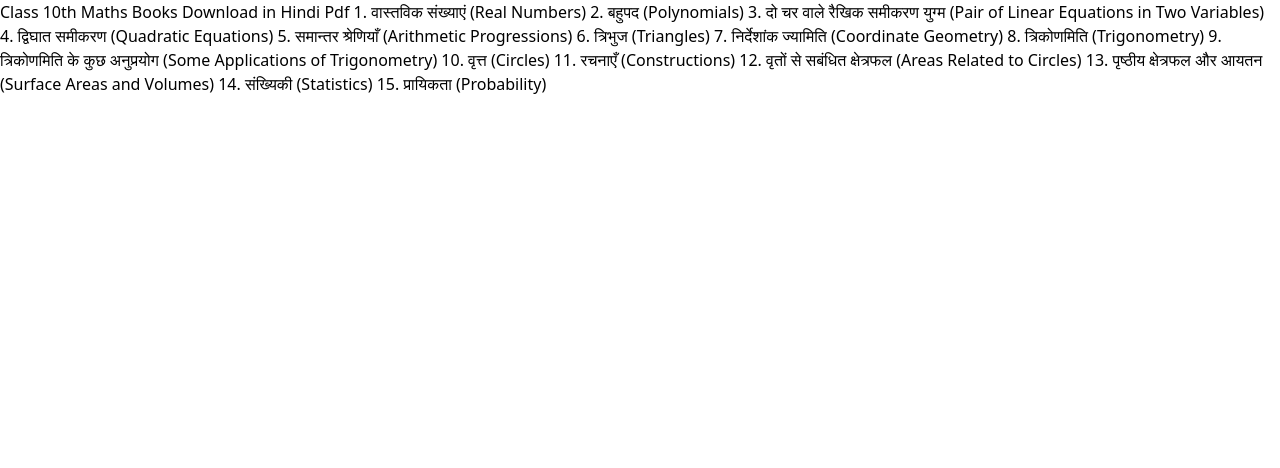
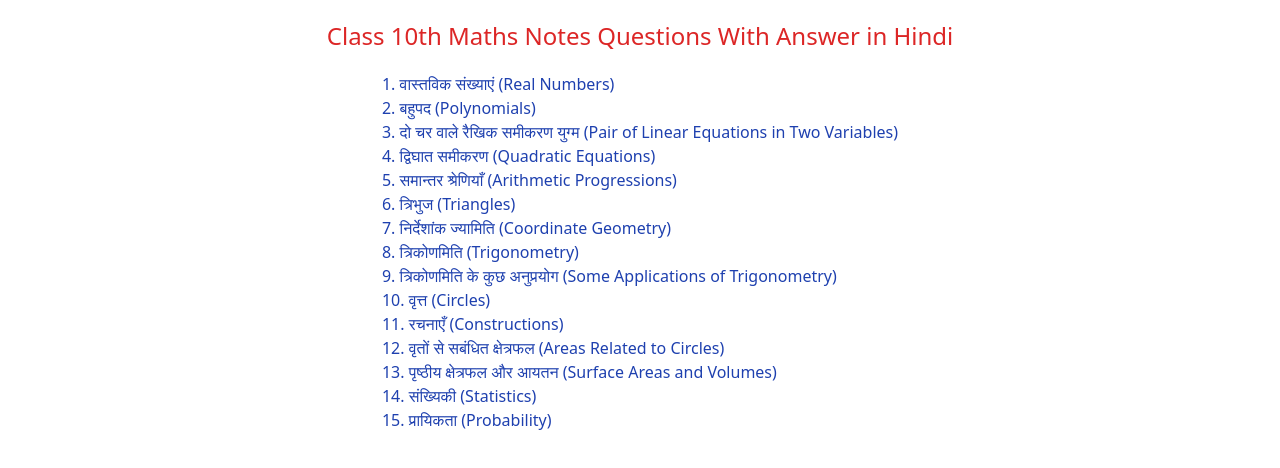
Before and after one commit to ashutoshkr28/nafis, a Next.js app: page /notes/math in a window 1280 px wide. Shown: the top 468 px of the page. Built offline with nearby package versions, Linux system fonts and the light colour scheme.

Commit message:
new quii

```diff
--- /dev/null
+++ b/app/[note]/real/page.jsx
@@ -0,0 +1,11 @@
+import React from 'react'
+
+const page = () => {
+  return (
+    <div>
+      <h1>hello </h1>
+    </div>
+  )
+}
+
+export default page
--- a/app/layout.js
+++ b/app/layout.js
@@ -1,6 +1,8 @@
 import localFont from "next/font/local";
 import "./globals.css";
-import Description from "@/components/description";
+// import Description from "@/components/description";
+// import Item from "@/components/Item";
+// import Itemlist from "@/components/Itemlist";
 
 const geistSans = localFont({
   src: "./fonts/GeistVF.woff",
@@ -25,6 +27,7 @@ export default function RootLayout({ children }) {
       <body
         className={`${geistSans.variable} ${geistMono.variable} antialiased`}
       >
+        {/* <Itemlist></Itemlist> */}
         {children}
       </body>
     </html>
--- a/app/notes/math/page.jsx
+++ b/app/notes/math/page.jsx
@@ -1,27 +1,40 @@
+import Link from 'next/link'
 import React from 'react'
 
-const page = () => {
+const Page = () => {
   return (
-    <div>
-    <h1>Class 10th Maths Books Download in Hindi Pdf
+    <div className=''>
 
-1. वास्तविक संख्याएं (Real Numbers)
-2. बहुपद (Polynomials)
-3. दो चर वाले रैखिक समीकरण युग्म (Pair of Linear Equations in Two Variables)
-4. द्विघात समीकरण (Quadratic Equations)
-5. समान्तर श्रेणियाँ (Arithmetic Progressions)
-6. त्रिभुज (Triangles)
-7. निर्देशांक ज्यामिति (Coordinate Geometry)
-8. त्रिकोणमिति (Trigonometry)
-9. त्रिकोणमिति के कुछ अनुप्रयोग (Some Applications of Trigonometry)
-10. वृत्त (Circles)
-11. रचनाएँ (Constructions)
-12. वृतों से सबंधित क्षेत्रफल (Areas Related to Circles)
-13. पृष्ठीय क्षेत्रफल और आयतन (Surface Areas and Volumes)
-14. संख्यिकी (Statistics)
-15. प्रायिकता (Probability)</h1>
+      <div className='flex flex-col items-center'>
+           <h1 className='text-red-600 my-5 text-2xl'>Class 10th Maths Notes Questions With Answer in Hindi</h1>
+           <ul className='text-blue-800'>
+            <li>
+            <Link href= "/note/real">1. वास्तविक संख्याएं (Real Numbers)</Link>
+
+            </li>
+            <li>2. बहुपद (Polynomials)</li>
+            <li>3. दो चर वाले रैखिक समीकरण युग्म (Pair of Linear Equations in Two Variables)</li>
+            <li>4. द्विघात समीकरण (Quadratic Equations)</li>
+            <li>5. समान्तर श्रेणियाँ (Arithmetic Progressions)</li>
+            <li>6. त्रिभुज (Triangles)</li>
+            <li>7. निर्देशांक ज्यामिति (Coordinate Geometry)</li>
+            <li>8. त्रिकोणमिति (Trigonometry)</li>
+            <li>9. त्रिकोणमिति के कुछ अनुप्रयोग (Some Applications of Trigonometry)</li>
+            <li>10. वृत्त (Circles)</li>
+            <li>11. रचनाएँ (Constructions)</li>
+            <li>12. वृतों से सबंधित क्षेत्रफल (Areas Related to Circles)</li>
+            <li> 13. पृष्ठीय क्षेत्रफल और आयतन (Surface Areas and Volumes)</li>
+            <li>14. संख्यिकी (Statistics)</li>
+            <li>15. प्रायिकता (Probability)</li>
+           </ul>
+
+    <p>
+
+</p>
+</div>
+
     </div>
   )
 }
 
-export default page
+export default Page;
--- a/components/Itemlist.jsx
+++ b/components/Itemlist.jsx
@@ -1435,10 +1435,170 @@
 
 
 
+// "use client";
+
+// import { item_data } from "@/assets/assets";
+// import React, { useState } from "react";
+// import Item from "./Item";
+// import Link from "next/link";
+
+// const Itemlist = () => {
+//   const [menu, setMenu] = useState("All");
+//   const [isMenuOpen, setIsMenuOpen] = useState(false); // Mobile menu toggle state
+
+//   const categories = [
+//     { name: "All", subcategories: [] },
+//     { name: "Blog", subcategories: [] },
+//     {
+//       name: "Objective",
+//       subcategories: [
+//         { name: "Math", link: "/objective/math" },
+//         { name: "Science", link: "/objective/science" },
+//         { name: "English", link: "/objective/english" },
+//       ],
+//     },
+//     {
+//       name: "Model Paper",
+//       subcategories: [
+//         { name: "Math", link: "/modelpaper/math" },
+//         { name: "Science", link: "/modelpaper/science" },
+//         { name: "English", link: "/modelpaper/english" },
+//       ],
+//     },
+//     {
+//       name: "Notes",
+//       subcategories: [
+//         { name: "Math", link: "/notes/math" },
+//         { name: "Science", link: "/notes/science" },
+//         { name: "English", link: "/notes/english" },
+//       ],
+//     },
+//     {
+//       name: "Test Quiz",
+//       subcategories: [
+//         { name: "Math", link: "/testquiz/math" },
+//         { name: "Science", link: "/testquiz/science" },
+//         { name: "English", link: "/testquiz/english" },
+//       ],
+//     },
+//   ];
+
+//   const buttonClasses = (category) =>
+//     `relative py-2 px-6 rounded-full font-medium text-lg transition-all duration-300 ${
+//       menu === category
+//         ? "bg-gradient-to-r from-indigo-500 to-purple-600 text-white shadow-xl"
+//         : "bg-gradient-to-r from-gray-200 to-gray-300 text-gray-700 hover:from-indigo-300 hover:to-purple-200 hover:text-indigo-800 hover:shadow-md"
+//     }`;
+
+//   return (
+//     <div className="py-8 px-4 sm:px-6 lg:px-12 xl:px-20 bg-gradient-to-b from-gray-50 to-gray-200">
+//       {/* Mobile Menu Toggle */}
+//       <div className="flex justify-between items-center mb-6 md:hidden bg-indigo-600 py-2 px-4 rounded-lg shadow-lg">
+//         <h2 className="text-lg font-semibold text-white">Categories</h2>
+//         <button
+//           onClick={() => setIsMenuOpen(!isMenuOpen)}
+//           className="p-2 rounded-md bg-white text-indigo-600 hover:bg-gray-200 focus:outline-none transition-all duration-200"
+//         >
+//           {isMenuOpen ? (
+//             <svg
+//               xmlns="http://www.w3.org/2000/svg"
+//               className="h-6 w-6"
+//               fill="none"
+//               viewBox="0 0 24 24"
+//               stroke="currentColor"
+//             >
+//               <path
+//                 strokeLinecap="round"
+//                 strokeLinejoin="round"
+//                 strokeWidth={2}
+//                 d="M6 18L18 6M6 6l12 12"
+//               />
+//             </svg>
+//           ) : (
+//             <svg
+//               xmlns="http://www.w3.org/2000/svg"
+//               className="h-6 w-6"
+//               fill="none"
+//               viewBox="0 0 24 24"
+//               stroke="currentColor"
+//             >
+//               <path
+//                 strokeLinecap="round"
+//                 strokeLinejoin="round"
+//                 strokeWidth={2}
+//                 d="M4 6h16M4 12h16m-7 6h7"
+//               />
+//             </svg>
+//           )}
+//         </button>
+//       </div>
+
+//       {/* Mobile and Tablet Menu */}
+//       <div
+//         className={`flex-col md:flex md:flex-row md:justify-center gap-4 mb-10 bg-indigo-100 md:bg-transparent p-4 rounded-lg md:p-0 ${
+//           isMenuOpen ? "flex" : "hidden"
+//         } md:flex md:items-center`}
+//       >
+//         {categories.map((cat, index) => (
+//           <div
+//             key={index}
+//             className="relative group w-full" // `w-full` ensures full width in mobile mode
+//           >
+//             <button
+//               className={`${buttonClasses(cat.name)} w-full`} // Full width button on mobile
+//               onClick={() => setMenu(cat.name)}
+//             >
+//               {cat.name}
+//             </button>
+
+//             {/* Dropdown Options (appear on hover for large screens, or when clicked on mobile) */}
+//             {cat.subcategories.length > 0 && (
+//               <div
+//                 className={`absolute left-0 mt-2 w-full bg-white border border-gray-300 rounded-xl shadow-xl z-10 ${
+//                   cat.subcategories.length > 0 ? "group-hover:block hidden" : "hidden"
+//                 }`}
+//               >
+//                 {cat.subcategories.map((sub, i) => (
+//                   <Link key={i} href={sub.link || "#"} passHref>
+//                     <div className="block w-full px-4 py-3 text-gray-700 hover:bg-indigo-100 cursor-pointer rounded-xl transition-all duration-200">
+//                       {sub.name}
+//                     </div>
+//                   </Link>
+//                 ))}
+//               </div>
+//             )}
+//           </div>
+//         ))}
+//       </div>
+
+//       {/* Item Grid */}
+//       <div className="grid grid-cols-1 sm:grid-cols-2 lg:grid-cols-3 xl:grid-cols-4 gap-6">
+//         {item_data
+//           .filter((item) => (menu === "All" ? true : item.category === menu))
+//           .map((item, index) => (
+//             <Item
+//               key={index}
+//               image={item.image}
+//               title={item.title}
+//               description={item.description}
+//               category={item.category}
+//               id={item.id}
+//             />
+//           ))}
+//       </div>
+//     </div>
+//   );
+// };
+
+// export default Itemlist;
+
+
+
+
 "use client";
 
 import { item_data } from "@/assets/assets";
-import React, { useState } from "react";
+import React, { useState, useEffect } from "react";
 import Item from "./Item";
 import Link from "next/link";
 
@@ -1489,6 +1649,45 @@ const Itemlist = () => {
         ? "bg-gradient-to-r from-indigo-500 to-purple-600 text-white shadow-xl"
         : "bg-gradient-to-r from-gray-200 to-gray-300 text-gray-700 hover:from-indigo-300 hover:to-purple-200 hover:text-indigo-800 hover:shadow-md"
     }`;
+
+  // Prevent text selection, right-click, and copy actions
+  useEffect(() => {
+    // Disable text selection
+    document.body.style.userSelect = "none";
+
+    // Disable right-click globally
+    document.addEventListener("contextmenu", (event) => event.preventDefault());
+
+    // Disable copy/cut/paste keyboard shortcuts
+    document.addEventListener("keydown", (event) => {
+      if (
+        (event.ctrlKey && event.key === "c") ||
+        (event.ctrlKey && event.key === "v") ||
+        (event.ctrlKey && event.key === "x")
+      ) {
+        event.preventDefault();
+      }
+    });
+
+    // Disable right-click on images specifically
+    document.querySelectorAll("img").forEach((img) => {
+      img.addEventListener("contextmenu", (event) => event.preventDefault());
+    });
+
+    // Clean up event listeners when the component is unmounted
+    return () => {
+      document.removeEventListener("contextmenu", (event) => event.preventDefault());
+      document.removeEventListener("keydown", (event) => {
+        if (
+          (event.ctrlKey && event.key === "c") ||
+          (event.ctrlKey && event.key === "v") ||
+          (event.ctrlKey && event.key === "x")
+        ) {
+          event.preventDefault();
+        }
+      });
+    };
+  }, []);
 
   return (
     <div className="py-8 px-4 sm:px-6 lg:px-12 xl:px-20 bg-gradient-to-b from-gray-50 to-gray-200">
```
Also changed, not shown: assets/assets.js (+26 -17 lines), app/[note]/polynomial/page.jsx (added).
